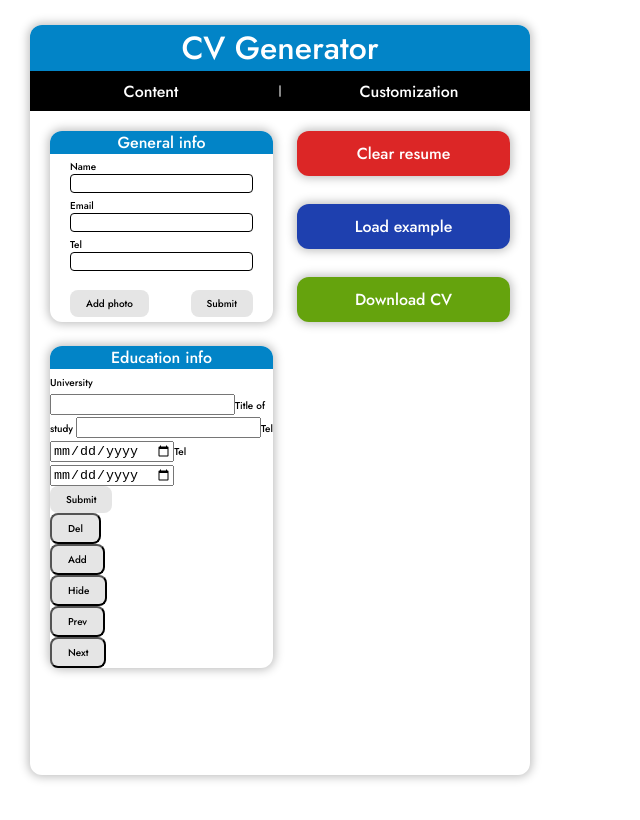
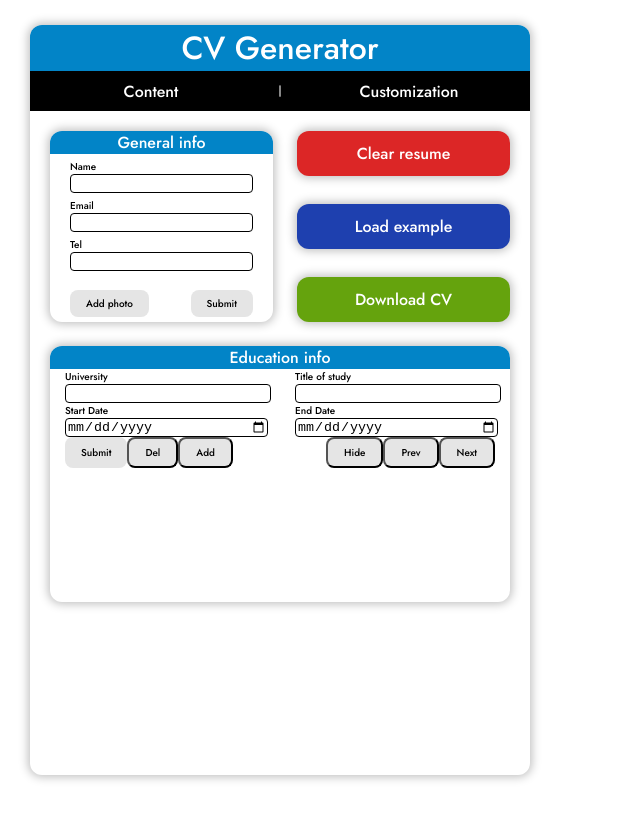
Before and after one commit to theSirD/CV-generator-react, a React (Vite) app: page / in a window 1280 px wide. Shown: the top 820 px of the page, without its empty margins (0-640 px from the left). Built offline with nearby package versions, Linux system fonts and the light colour scheme.

Commit message:
Adds education info form

```diff
--- a/src/generator/contentScreen/EduForm.jsx
+++ b/src/generator/contentScreen/EduForm.jsx
@@ -1,21 +1,45 @@
 export default function EducationForm() {
   return (
-    <div>
-      <div className="form-header">Education info</div>
-      <form action="" method="get" className="form-education">
-        <label htmlFor="university">University </label>
+    <div className="edu-info-container">
+      <div className="edu-info-header">Education info</div>
+
+      <form action="" method="get" className="form-edu">
+        <div className="first-input-row">
+          <div className="field">
+            <label htmlFor="university">University</label>
             <input type="text" name="university" id="university" required />
+          </div>
+          <div className="field">
             <label htmlFor="title-of-study">Title of study </label>
-        <input type="text" name="title-of-study" id="title-of-study" required />
-        <label htmlFor="start-study-date">Tel </label>
+            <input
+              type="text"
+              name="title-of-study"
+              id="title-of-study"
+              required
+            />
+          </div>
+        </div>
+        <div className="second-input-row">
+          <div className="field">
+            <label htmlFor="start-study-date">Start Date</label>
             <input
               type="date"
               name="start-study-date"
               id="start-study-date"
               required
             />
-        <label htmlFor="end-study-date">Tel </label>
-        <input type="date" name="end-study-date" id="end-study-date" required />
+          </div>
+          <div className="field">
+            <label htmlFor="end-study-date">End Date</label>
+            <input
+              type="date"
+              name="end-study-date"
+              id="end-study-date"
+              required
+            />
+          </div>
+        </div>
+        <div className="buttons-row">
           <div className="study-form-buttons-left">
             <input type="submit" value="Submit" />
             <button type="button">Del</button>
@@ -26,6 +50,7 @@ export default function EducationForm() {
             <button type="button">Prev</button>
             <button type="button">Next</button>
           </div>
+        </div>
       </form>
     </div>
   );
--- a/src/index.css
+++ b/src/index.css
@@ -131,6 +131,7 @@ body {
   display: none;
 }
 
+/* Load, delete and download buttons */
 .general-form-buttons {
   display: flex;
   justify-content: space-between;
@@ -174,3 +175,53 @@ body {
 .generator-buttons > .download-cv-button {
   background-color: #65a30d;
 }
+
+/* Education info form */
+.edu-info-container {
+  grid-column: 1/-1;
+  display: flex;
+  flex-direction: column;
+}
+
+.edu-info-header {
+  display: flex;
+  justify-content: center;
+  align-items: center;
+  background-color: #0284c7;
+  color: white;
+  border-top-right-radius: 12px;
+  border-top-left-radius: 12px;
+}
+
+.edu-info-container form {
+  display: flex;
+  flex-direction: column;
+  padding: 0px 15px;
+}
+
+.first-input-row,
+.second-input-row {
+  display: flex;
+  justify-content: space-between;
+}
+
+.field {
+  display: flex;
+  flex-direction: column;
+  width: 200px;
+}
+
+.field input {
+  width: 100%;
+  border-radius: 4px;
+  border: 1px solid black;
+}
+
+.buttons-row {
+  display: flex;
+  justify-content: space-between;
+}
+
+.buttons-row > div {
+  display: flex;
+}
```
Lines whose indentation alone changed are shown as unchanged.
